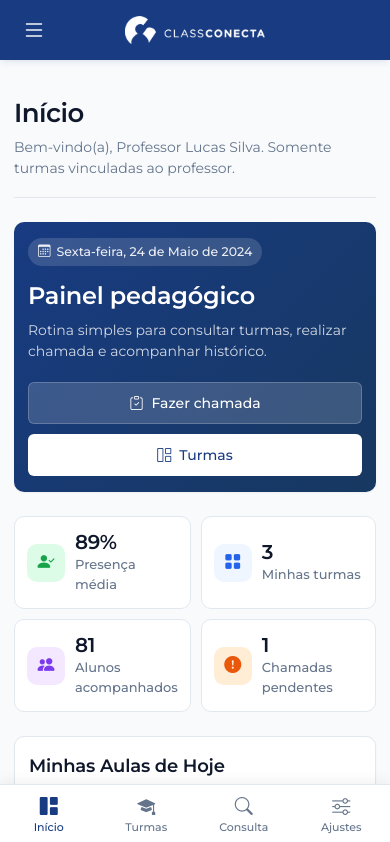
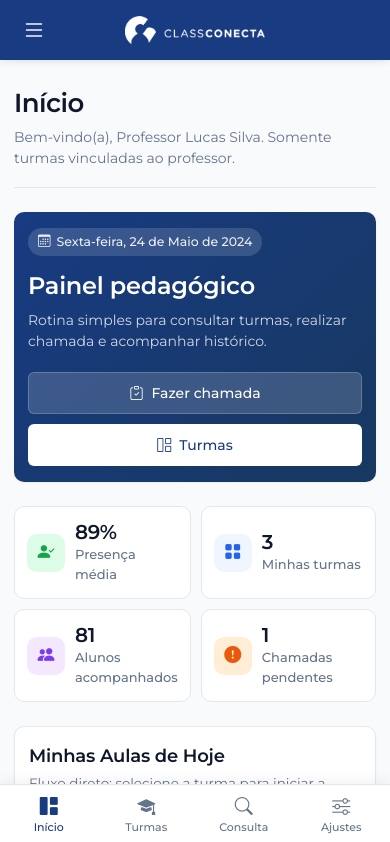
Before and after one commit to LucasPivovar/ArauEscola, a React (Vite) app: page / in a window 390 px wide. Shown: the top 842 px of the page. Built offline with nearby package versions, Linux system fonts and the light colour scheme.

Commit message:
style: set app-content padding-top to exact 20px

```diff
--- a/src/styles.css
+++ b/src/styles.css
@@ -557,7 +557,7 @@ img.auth-logo-img {
 .app-content {
   width: 100%;
   max-width: 100%;
-  padding: 30px 36px 60px;
+  padding: 20px 36px 60px;
 }
 
 .toast-message {
@@ -1653,7 +1653,7 @@ img.auth-logo-img {
 
   .app-content {
     width: 100%;
-    padding: 30px 18px 74px;
+    padding: 20px 18px 74px;
   }
 
   .bottom-nav {
@@ -1800,7 +1800,7 @@ img.auth-logo-img {
   }
 
   .app-content {
-    padding: 30px 14px 70px;
+    padding: 20px 14px 70px;
   }
 
   .page-header,
```
